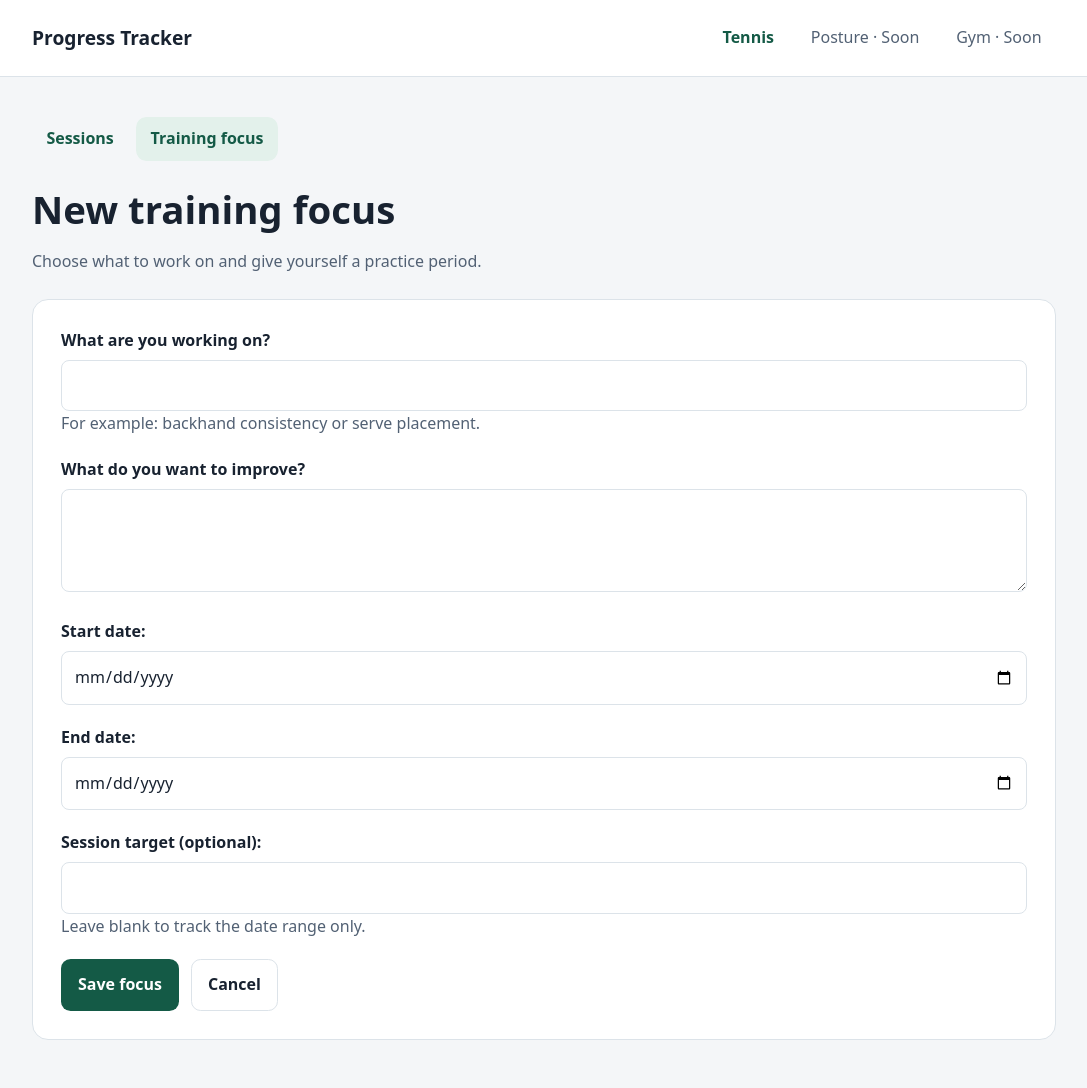
After one commit to ori2370/progress-tracker, a Django app: page /tennis/focus/new/ in a window 1280 px wide. The commit adds this page. Shown: the whole page, without its empty margins (96-1183 px from the left). Run offline with Django 5.2, Linux system fonts and the light colour scheme; the visitor is signed in with stand-in values (Sample User, id 1).

Commit message:
Add tennis training focuses and session progress

```diff
--- /dev/null
+++ b/tracking/focus_forms.py
@@ -0,0 +1,30 @@
+from django import forms
+
+from .models import TennisFocus
+
+
+class TennisFocusForm(forms.ModelForm):
+    class Meta:
+        model = TennisFocus
+        fields = [
+            "title",
+            "goal",
+            "start_date",
+            "end_date",
+            "target_sessions",
+        ]
+        labels = {
+            "title": "What are you working on?",
+            "goal": "What do you want to improve?",
+            "target_sessions": "Session target (optional)",
+        }
+        help_texts = {
+            "title": "For example: backhand consistency or serve placement.",
+            "target_sessions": "Leave blank to track the date range only.",
+        }
+        widgets = {
+            "goal": forms.Textarea(attrs={"rows": 3}),
+            "start_date": forms.DateInput(attrs={"type": "date"}),
+            "end_date": forms.DateInput(attrs={"type": "date"}),
+            "target_sessions": forms.NumberInput(attrs={"min": 1}),
+        }
--- /dev/null
+++ b/tracking/focus_views.py
@@ -0,0 +1,85 @@
+from django.contrib.auth.mixins import LoginRequiredMixin
+from django.db.models import Count, F, Q
+from django.urls import reverse_lazy
+from django.utils import timezone
+from django.views.generic import CreateView, ListView, UpdateView
+
+from .focus_forms import TennisFocusForm
+from .models import TennisFocus
+
+
+class OwnedTennisFocusMixin(LoginRequiredMixin):
+    login_url = "/admin/login/"
+
+    def get_queryset(self):
+        return super().get_queryset().filter(user=self.request.user)
+
+
+class TennisFocusListView(OwnedTennisFocusMixin, ListView):
+    model = TennisFocus
+    template_name = "tracking/tennis_focus_list.html"
+    context_object_name = "focuses"
+
+    def get_queryset(self):
+        today = timezone.localdate()
+
+        return super().get_queryset().annotate(
+            completed_sessions=Count(
+                "sessions",
+                filter=Q(
+                    sessions__user=self.request.user,
+                    sessions__date__gte=F("start_date"),
+                    sessions__date__lte=F("end_date"),
+                ) & Q(sessions__date__lte=today),
+            )
+        )
+
+    def get_context_data(self, **kwargs):
+        context = super().get_context_data(**kwargs)
+        today = timezone.localdate()
+
+        for focus in context["focuses"]:
+            if today < focus.start_date:
+                focus.schedule_status = "Upcoming"
+            elif today > focus.end_date:
+                focus.schedule_status = "Period ended"
+            else:
+                focus.schedule_status = "In progress"
+
+            focus.days_remaining = max(
+                (focus.end_date - today).days,
+                0,
+            )
+
+            if focus.target_sessions:
+                focus.sessions_remaining = max(
+                    focus.target_sessions - focus.completed_sessions,
+                    0,
+                )
+                focus.progress_percent = min(
+                    100,
+                    focus.completed_sessions * 100 // focus.target_sessions,
+                )
+                focus.target_reached = (
+                    focus.completed_sessions >= focus.target_sessions
+                )
+
+        return context
+
+
+class TennisFocusCreateView(OwnedTennisFocusMixin, CreateView):
+    model = TennisFocus
+    form_class = TennisFocusForm
+    template_name = "tracking/tennis_focus_form.html"
+    success_url = reverse_lazy("tracking:tennis-focus-list")
+
+    def form_valid(self, form):
+        form.instance.user = self.request.user
+        return super().form_valid(form)
+
+
+class TennisFocusUpdateView(OwnedTennisFocusMixin, UpdateView):
+    model = TennisFocus
+    form_class = TennisFocusForm
+    template_name = "tracking/tennis_focus_form.html"
+    success_url = reverse_lazy("tracking:tennis-focus-list")
--- a/tracking/models.py
+++ b/tracking/models.py
@@ -1,5 +1,59 @@
 from django.conf import settings
+from django.core.exceptions import ValidationError
+from django.core.validators import MinValueValidator
 from django.db import models
+
+
+class TennisFocus(models.Model):
+    user = models.ForeignKey(
+        settings.AUTH_USER_MODEL,
+        on_delete=models.CASCADE,
+        related_name="tennis_focuses",
+    )
+    title = models.CharField(max_length=150)
+    goal = models.TextField(blank=True)
+    start_date = models.DateField()
+    end_date = models.DateField()
+    target_sessions = models.PositiveIntegerField(
+        blank=True,
+        null=True,
+        validators=[MinValueValidator(1)],
+    )
+    created_at = models.DateTimeField(auto_now_add=True)
+
+    class Meta:
+        ordering = ["-start_date", "-created_at"]
+        verbose_name_plural = "tennis focuses"
+        constraints = [
+            models.CheckConstraint(
+                condition=models.Q(
+                    end_date__gte=models.F("start_date")
+                ),
+                name="tennis_focus_valid_date_range",
+            ),
+            models.CheckConstraint(
+                condition=(
+                    models.Q(target_sessions__isnull=True)
+                    | models.Q(target_sessions__gte=1)
+                ),
+                name="tennis_focus_positive_session_target",
+            ),
+        ]
+
+    def clean(self):
+        super().clean()
+
+        if (
+            self.start_date
+            and self.end_date
+            and self.end_date < self.start_date
+        ):
+            raise ValidationError({
+                "end_date": "End date must be on or after the start date."
+            })
+
+    def __str__(self):
+        return self.title
 
 
 class TennisSession(models.Model):
@@ -17,6 +71,13 @@ class TennisSession(models.Model):
         settings.AUTH_USER_MODEL,
         on_delete=models.CASCADE,
         related_name="tennis_sessions",
+    )
+    training_focus = models.ForeignKey(
+        TennisFocus,
+        on_delete=models.SET_NULL,
+        related_name="sessions",
+        blank=True,
+        null=True,
     )
     date = models.DateField()
     start_time = models.TimeField(blank=True, null=True)
@@ -45,8 +106,18 @@ class TennisSession(models.Model):
     class Meta:
         ordering = ["-date", "-start_time", "-created_at"]
 
+    def clean(self):
+        super().clean()
+
+        if self.training_focus_id:
+            if self.training_focus.user_id != self.user_id:
+                raise ValidationError({
+                    "training_focus": "Choose one of your own training focuses."
+                })
+
     def __str__(self):
         return f"{self.get_session_type_display()} — {self.date}"
+
 
 class MatchSet(models.Model):
     session = models.ForeignKey(
--- a/tracking/static/tracking/styles.css
+++ b/tracking/static/tracking/styles.css
@@ -387,3 +387,65 @@ button:disabled {
     opacity: 0.5;
     cursor: not-allowed;
 }
+
+.section-nav {
+    margin-bottom: 1.5rem;
+}
+.focus-card-heading {
+    display: flex;
+    align-items: flex-start;
+    justify-content: space-between;
+    flex-wrap: wrap;
+    gap: 1rem;
+}
+
+.focus-card-heading > div:first-child {
+    flex: 1 1 12rem;
+    min-width: 0;
+}
+
+.focus-progress {
+    --ring-color: #1681c4;
+
+    position: relative;
+    display: grid;
+    place-items: center;
+    flex: 0 0 auto;
+    width: 6rem;
+    height: 6rem;
+    border-radius: 50%;
+    background: conic-gradient(
+        var(--ring-color) var(--progress),
+        var(--border) 0
+    );
+}
+
+.focus-progress::before {
+    content: "";
+    position: absolute;
+    inset: 0.65rem;
+    border-radius: 50%;
+    background: var(--surface);
+}
+
+.focus-progress span {
+    position: relative;
+    font-size: 1.25rem;
+    font-weight: 700;
+    color: var(--text);
+}
+
+.focus-progress-complete {
+    --ring-color: #237a43;
+}
+
+.focus-card-complete {
+    --surface: #f0f5f1;
+
+    border-color: #c4d8c9;
+}
+
+.focus-complete-label {
+    color: #236338;
+    font-weight: 700;
+}
--- a/tracking/templates/tracking/base.html
+++ b/tracking/templates/tracking/base.html
@@ -5,9 +5,8 @@
     <meta charset="UTF-8">
     <meta name="viewport" content="width=device-width, initial-scale=1">
     <title>{% block title %}Progress Tracker{% endblock %}</title>
-    <link rel="stylesheet" href="{% static 'tracking/styles.css' %}">
+    <link rel="stylesheet" href="{% static 'tracking/styles.css' %}?v=2">
 </head>
-{% block scripts %}{% endblock %}
 <body>
     <header class="site-header">
         <div class="container">
@@ -15,7 +14,7 @@
 
             <nav aria-label="Progress sections">
                 <a href="{% url 'tracking:tennis-list' %}"
-                   aria-current="page">Tennis</a>
+                   aria-current="location">Tennis</a>
                 <span class="nav-placeholder">Posture · Soon</span>
                 <span class="nav-placeholder">Gym · Soon</span>
             </nav>
@@ -23,7 +22,27 @@
     </header>
 
     <main class="container main-content">
+        {% with page=request.resolver_match.url_name %}
+            <nav class="section-nav" aria-label="Tennis pages">
+                <a href="{% url 'tracking:tennis-list' %}"
+                   {% if page == "tennis-list" or page == "tennis-create" or page == "tennis-delete" %}
+                       aria-current="page"
+                   {% endif %}>
+                    Sessions
+                </a>
+
+                <a href="{% url 'tracking:tennis-focus-list' %}"
+                   {% if page == "tennis-focus-list" or page == "tennis-focus-create" or page == "tennis-focus-update" %}
+                       aria-current="page"
+                   {% endif %}>
+                    Training focus
+                </a>
+            </nav>
+        {% endwith %}
+
         {% block content %}{% endblock %}
     </main>
+
+    {% block scripts %}{% endblock %}
 </body>
 </html>
--- /dev/null
+++ b/tracking/templates/tracking/tennis_focus_form.html
@@ -0,0 +1,43 @@
+{% extends "tracking/base.html" %}
+
+{% block title %}
+    {% if object %}Edit{% else %}New{% endif %} Tennis Focus
+{% endblock %}
+
+{% block content %}
+    <header class="page-intro">
+        <h1>
+            {% if object %}Edit training focus{% else %}New training focus{% endif %}
+        </h1>
+        <p class="muted">
+            Choose what to work on and give yourself a practice period.
+        </p>
+    </header>
+
+    <form method="post" class="card session-form">
+        {% csrf_token %}
+
+        {{ form.non_field_errors }}
+
+        {% for field in form %}
+            <div class="form-field">
+                {{ field.label_tag }}
+                {{ field }}
+
+                {% if field.help_text %}
+                    <p class="muted">{{ field.help_text }}</p>
+                {% endif %}
+
+                {{ field.errors }}
+            </div>
+        {% endfor %}
+
+        <div class="form-actions">
+            <button type="submit">Save focus</button>
+            <a class="button secondary"
+               href="{% url 'tracking:tennis-focus-list' %}">
+                Cancel
+            </a>
+        </div>
+    </form>
+{% endblock %}
--- a/tracking/urls.py
+++ b/tracking/urls.py
@@ -1,5 +1,10 @@
 from django.urls import path
 
+from .focus_views import (
+    TennisFocusCreateView,
+    TennisFocusListView,
+    TennisFocusUpdateView,
+)
 from .views import (
     TennisSessionBulkDeleteView,
     TennisSessionCreateView,
@@ -24,4 +29,19 @@ urlpatterns = [
         TennisSessionBulkDeleteView.as_view(),
         name="tennis-delete",
     ),
+    path(
+        "tennis/focus/",
+        TennisFocusListView.as_view(),
+        name="tennis-focus-list",
+    ),
+    path(
+        "tennis/focus/new/",
+        TennisFocusCreateView.as_view(),
+        name="tennis-focus-create",
+    ),
+    path(
+        "tennis/focus/<int:pk>/edit/",
+        TennisFocusUpdateView.as_view(),
+        name="tennis-focus-update",
+    ),
 ]
--- a/tracking/views.py
+++ b/tracking/views.py
@@ -67,7 +67,10 @@ class TennisSessionCreateView(LoginRequiredMixin, CreateView):
     template_name = "tracking/tennis_session_form.html"
     success_url = reverse_lazy("tracking:tennis-list")
     login_url = "/admin/login/"
-
+    def get_form_kwargs(self):
+        kwargs = super().get_form_kwargs()
+        kwargs["user"] = self.request.user
+        return kwargs
     def get_set_count(self):
         if self.request.method != "POST":
             return 0
```
Also changed, not shown: tracking/forms.py (+22 -2 lines), tracking/templates/tracking/tennis_focus_list.html (added, +107 -0 lines), tracking/test_focus.py (added, +208 -0 lines), tracking/migrations/0005_tennisfocus_tennissession_training_focus_and_more.py (added).
